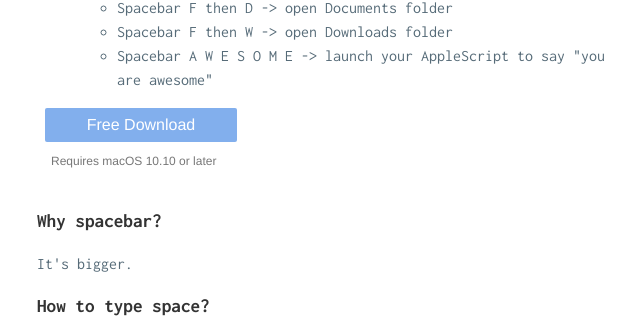
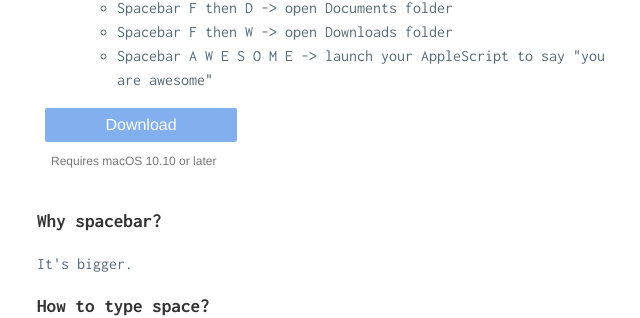
Before and after one commit to cguo8/SpaceLauncherWebsite, a Jekyll site: the page built from index.md, in a window 1280 px wide and 900 px high, scrolled down 321 px. Shown: the part 144-462 px from the top of the window, without its empty margins (319-959 px from the left). Built offline with Jekyll 4.4.1, drawn with Linux system fonts in a browser that asks for light colours; nearby versions of some CDN libraries; our own code applies the rules of GitHub Pages for plain Markdown files; some of the changed text lies outside the part shown.

Commit message:
Adjust download and purchase description.

```diff
--- a/index.md
+++ b/index.md
@@ -26,7 +26,7 @@
 </section>
 <section>
   <div class="action_button">
-    <a id="download" class="pure-button pure-button-primary" href="/download/SpaceLauncher.zip" download>Free Download</a>
+    <a id="download" class="pure-button pure-button-primary" href="/download/SpaceLauncher.zip" download>Download</a>
     <p id="action_comment">Requires macOS 10.10 or later</p>
   </div>
 </section>
@@ -61,7 +61,7 @@
   <h2>Stop reading, try it.</h2>
   <p>Feel safe to download. The app is signed, and it will not connect the Internet without your permission.</p>
   <div class="action_button">
-    <a id="download" class="pure-button pure-button-primary" href="/download/SpaceLauncher.zip" download>Free Download</a>
+    <a id="download" class="pure-button pure-button-primary" href="/download/SpaceLauncher.zip" download>Download</a>
     <p id="action_comment">Requires macOS 10.10 or later</p>
   </div>
 </section>
@@ -100,7 +100,7 @@
     <li class="accordion">Is SpaceLauncher free?</li>
     <div class="panel">
       <p>No, SpaceLauncher is a paid application.</p>
-      <p>You can try SpaceLauncher without limitation forever, but after trials, you should <a href="https://spacelauncherapp.onfastspring.com/spacelauncher">purchase</a> for further use.</p>
+      <p>You can try SpaceLauncher <strong>without limitation</strong> <em>forever</em>, but after trials, you should <a href="https://spacelauncherapp.onfastspring.com/spacelauncher">purchase</a> for further use.</p>
       <p>You can also find my free apps/tools on my <a href="https://github.com/guoc/">GitHub page</a>.</p>
     </div>
 
```
